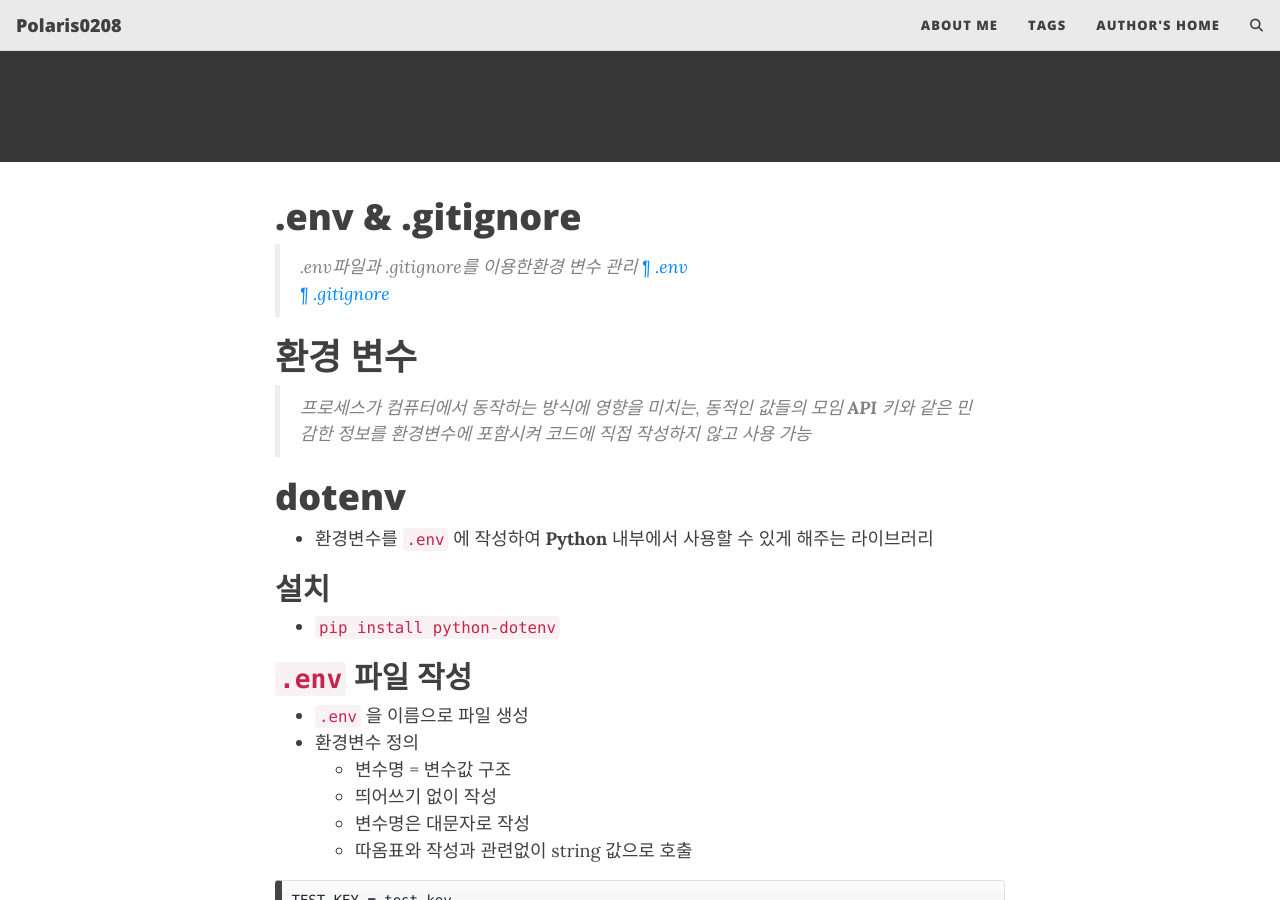
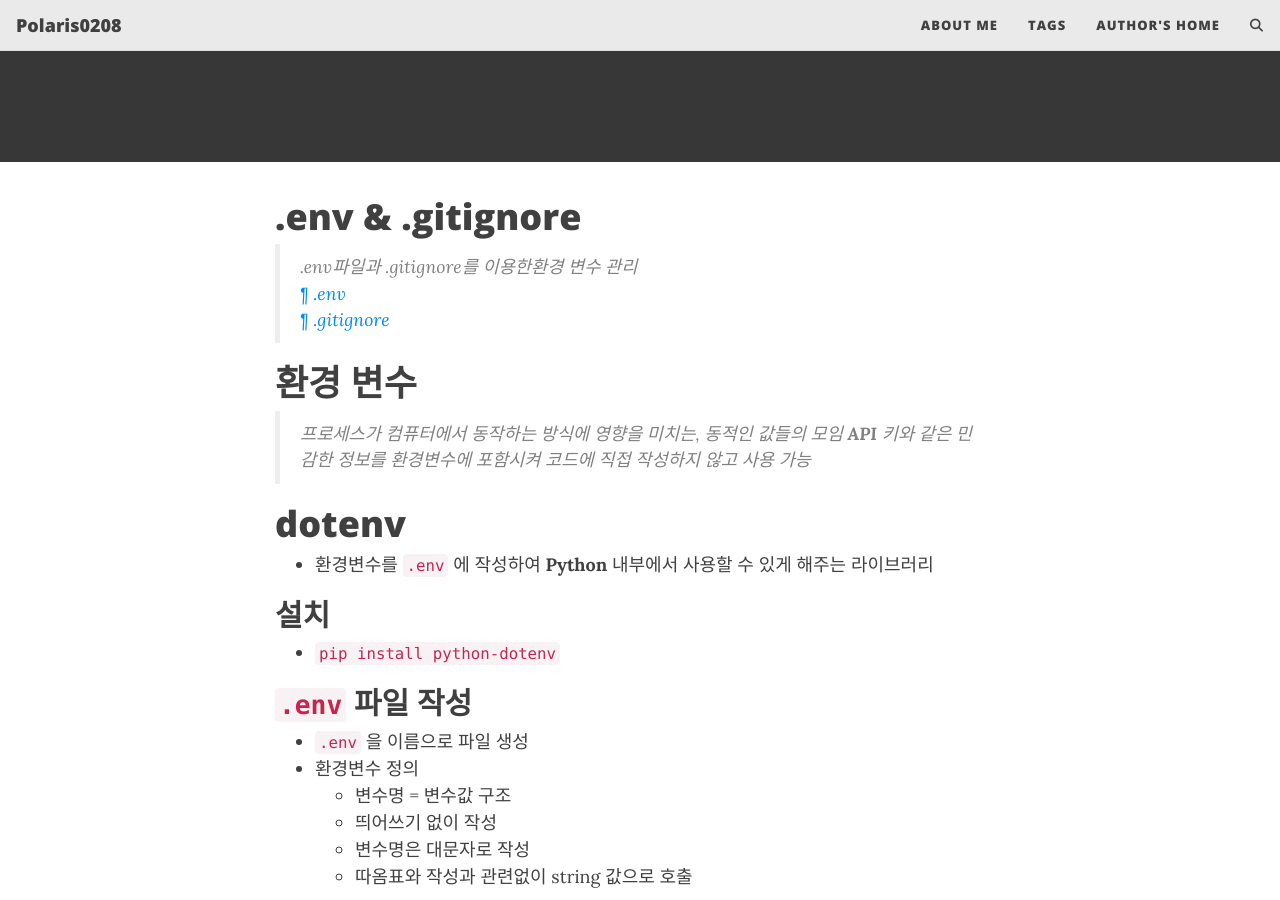
Before and after one commit to polaris0208/polaris0208.github.io, a Jekyll site: the page built from _posts/2024-11-06-dotenv-gitignore.md, in a window 1280 px wide and 900 px high, scrolled down 408 px. Built offline with Jekyll 4.4.1, drawn with Linux system fonts in a browser that asks for light colours; comment, search, counter and statistics services are not loaded.

Commit message:
TIL_24_1106

```diff
--- a/_posts/2024-11-06-dotenv-gitignore.md
+++ b/_posts/2024-11-06-dotenv-gitignore.md
@@ -10,7 +10,7 @@ author: polaris0208
 ---
 
 # .env & .gitignore
-> .env파일과 .gitignore를 이용한환경 변수 관리
+> .env파일과 .gitignore를 이용한환경 변수 관리<br>
 >[¶ .env](#fastapi--gpt-4o-chat-서비스)<br>
 >[¶ .gitignore](#yolo-webcam-이용-객체-탐지)
 
```
